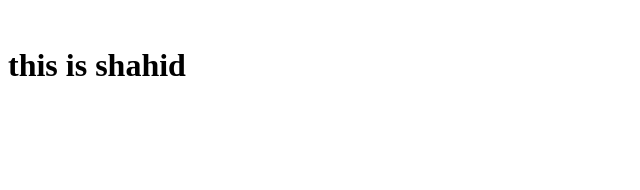
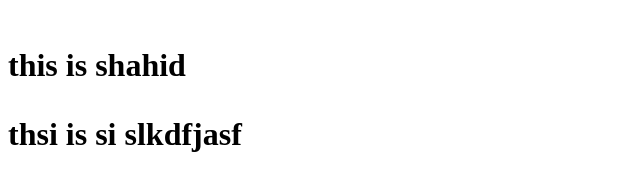
Before and after one commit to Shahid4500/my-portfolio, a plain HTML site: page index.html in a window 1280 px wide. Shown: the whole page, without its empty margins (0-640 px from the left). Drawn offline with Linux system fonts and the light colour scheme.

Commit message:
change commit

```diff
--- a/index.html
+++ b/index.html
@@ -9,7 +9,7 @@
 <body>
     <img src="" alt="">
     <h1>this is shahid
-
+        <p>thsi is si slkdfjasf</p>
     </h1>
 </body>
 </html>
```
